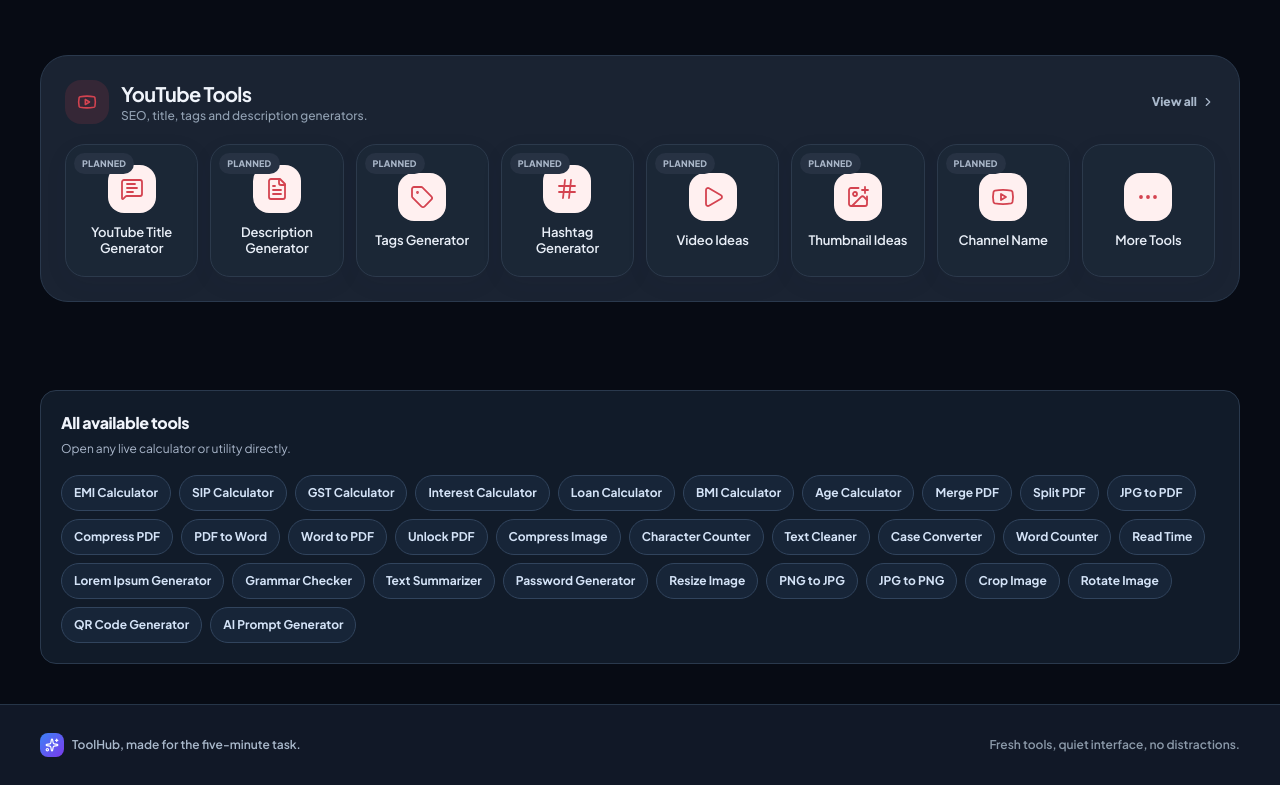
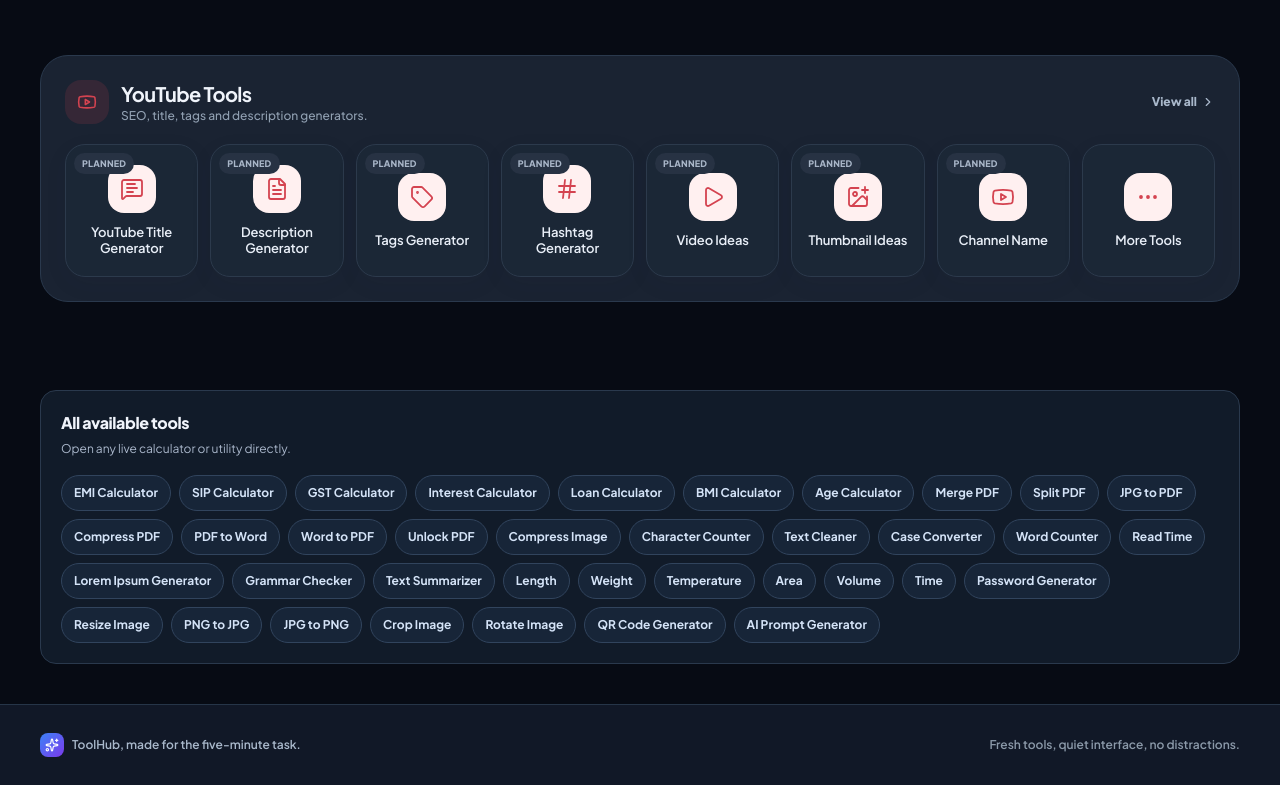
Before and after one commit to samavb6-oss/toolhub, a React (Vite) app: page / in a window 1280 px wide. Shown: the part 3811-4596 px from the top of the page. Built offline with nearby package versions, Linux system fonts and the light colour scheme.

Commit message:
Register six offline unit converters

```diff
--- a/src/tools/toolRegistry.ts
+++ b/src/tools/toolRegistry.ts
@@ -1,5 +1,5 @@
 import {
-  BadgeDollarSign, BarChart3, BookOpen, Bot, Calculator, CalendarDays, Crop, FileArchive, FileImage, FileOutput, FilePlus2, FileText, Unlock, Fingerprint, Flame, Gauge, ImageMinus, Landmark, ListChecks, Percent, QrCode, RotateCw, Scissors, ShieldCheck, Timer, Type, WandSparkles, ZoomIn,
+  BadgeDollarSign, BarChart3, BookOpen, Bot, Calculator, CalendarDays, Clock3, Crop, FileArchive, FileImage, FileOutput, FilePlus2, FileText, Unlock, Fingerprint, Flame, Gauge, ImageMinus, Landmark, ListChecks, MoveHorizontal, MoveVertical, Percent, QrCode, RotateCw, Ruler, Scissors, ShieldCheck, Thermometer, Timer, Type, WandSparkles, Weight, ZoomIn,
 } from "lucide-react";
 import type { LucideIcon } from "lucide-react";
 
@@ -222,6 +222,60 @@ export const toolDefinitions: ToolDefinition[] = [
     intro: "Shorten a passage by selecting high-scoring original sentences. This local extractive summary is a starting point, not an AI-written paraphrase.",
   },
   {
+    slug: "length-converter",
+    name: "Length",
+    category: "Converters",
+    icon: Ruler,
+    title: "Free Length Converter — Metric and Imperial Units | ToolHub",
+    description: "Convert millimeters, centimeters, meters, kilometers, inches, feet, yards and miles instantly. All calculations run locally.",
+    intro: "Convert common metric and imperial length units with an instant, private calculation.",
+  },
+  {
+    slug: "weight-converter",
+    name: "Weight",
+    category: "Converters",
+    icon: Weight,
+    title: "Free Weight Converter — Kilograms, Pounds and More | ToolHub",
+    description: "Convert grams, kilograms, metric tonnes, ounces, pounds and stones with this free offline weight converter.",
+    intro: "Convert common metric and imperial mass units instantly in your browser.",
+  },
+  {
+    slug: "temperature-converter",
+    name: "Temperature",
+    category: "Converters",
+    icon: Thermometer,
+    title: "Free Temperature Converter — Celsius, Fahrenheit and Kelvin | ToolHub",
+    description: "Convert Celsius, Fahrenheit and Kelvin using standard temperature formulas, directly in your browser.",
+    intro: "Convert Celsius, Fahrenheit and Kelvin with standard formulas and no uploads.",
+  },
+  {
+    slug: "area-converter",
+    name: "Area",
+    category: "Converters",
+    icon: MoveHorizontal,
+    title: "Free Area Converter — Square Units, Hectares and Acres | ToolHub",
+    description: "Convert square meters, square feet, hectares, acres and other common area units instantly.",
+    intro: "Convert common metric and imperial area measurements, including hectares and acres.",
+  },
+  {
+    slug: "volume-converter",
+    name: "Volume",
+    category: "Converters",
+    icon: MoveVertical,
+    title: "Free Volume Converter — Liters, Cups and Gallons | ToolHub",
+    description: "Convert liters, milliliters, cubic meters, US cups, tablespoons, teaspoons and gallons.",
+    intro: "Convert metric volumes and US customary kitchen measures with clear unit labels.",
+  },
+  {
+    slug: "time-converter",
+    name: "Time",
+    category: "Converters",
+    icon: Clock3,
+    title: "Free Time Converter — Seconds, Minutes, Hours and Days | ToolHub",
+    description: "Convert milliseconds, seconds, minutes, hours, days and weeks with this free time converter.",
+    intro: "Convert common durations from milliseconds through weeks in your browser.",
+  },
+  {
     slug: "password-generator",
     name: "Password Generator",
     category: "Utilities",
```
